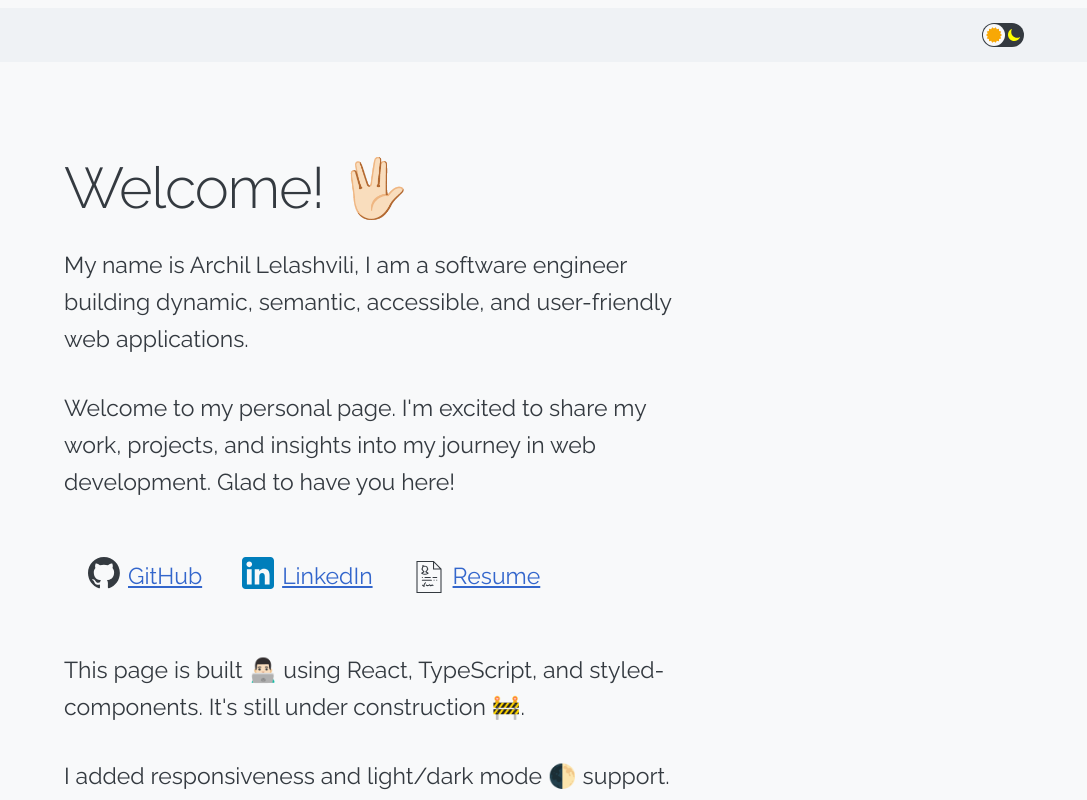
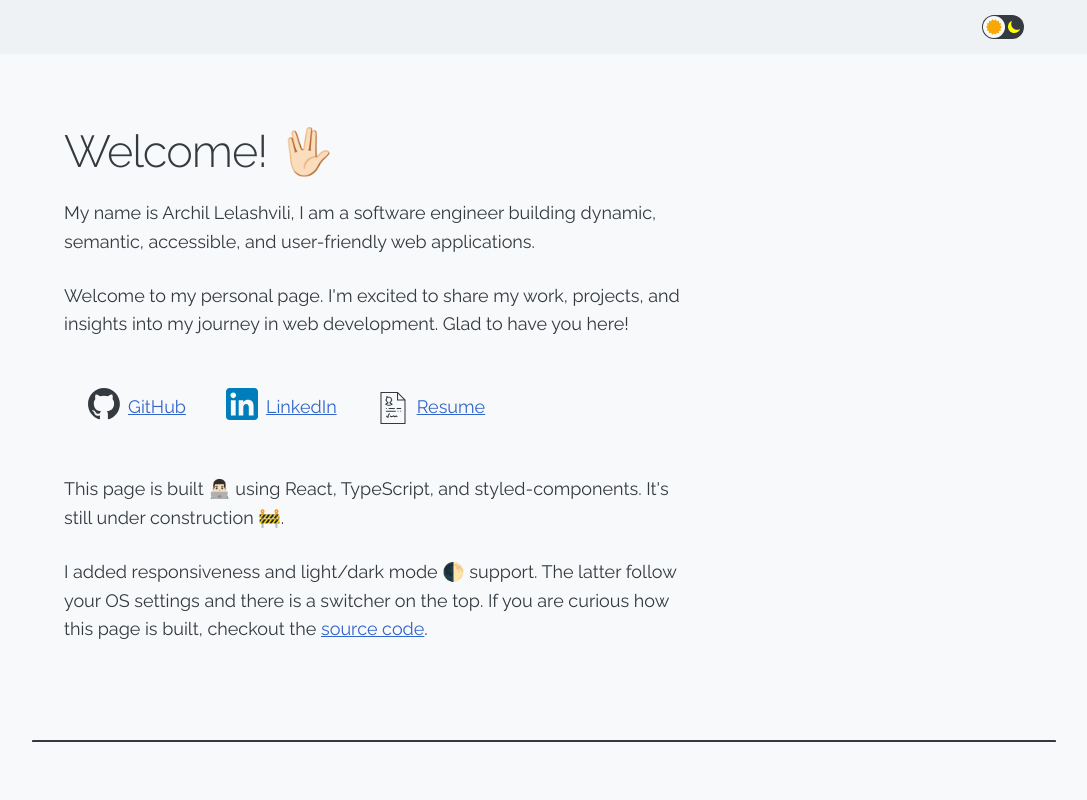
Before and after one commit to archil-l/archil.io, a React (Create React App) app: page / in a window 1280 px wide. Shown: the top 800 px of the page, without its empty margins (96-1183 px from the left). Built offline with nearby package versions, Linux system fonts and the light colour scheme.

Commit message:
Reverting changes

```diff
--- a/public/index.html
+++ b/public/index.html
@@ -17,6 +17,7 @@ This page is still under construction. Please check again in a couple of weeks.
     href="https://fonts.googleapis.com/css2?family=Noto+Sans:ital,wght@0,100..900;1,100..900&display=swap">
   <link rel="stylesheet" href="//fonts.googleapis.com/css?family=Raleway:400,300,600">
   <!-- css -->
+  <link rel="stylesheet" href="%PUBLIC_URL%/normalize.css">
   <link rel="stylesheet" href="%PUBLIC_URL%/skeleton.css">
   <link rel="stylesheet" href="%PUBLIC_URL%/custom.css">
   <!-- Google tag (gtag.js) -->
--- a/public/skeleton.css
+++ b/public/skeleton.css
@@ -210,7 +210,7 @@
 html is set to 62.5% so that all the REM measurements throughout Skeleton
 are based on 10px sizing. So basically 1.5rem = 15px :) */
 html {
-  font-size: 80%;
+  font-size: 62.5%;
 }
 
 body {
```
